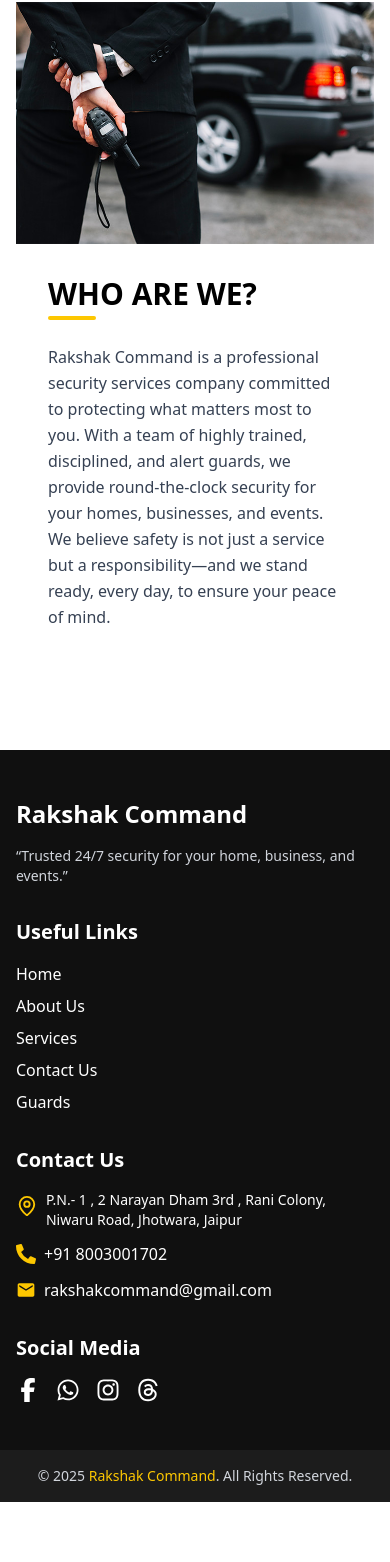
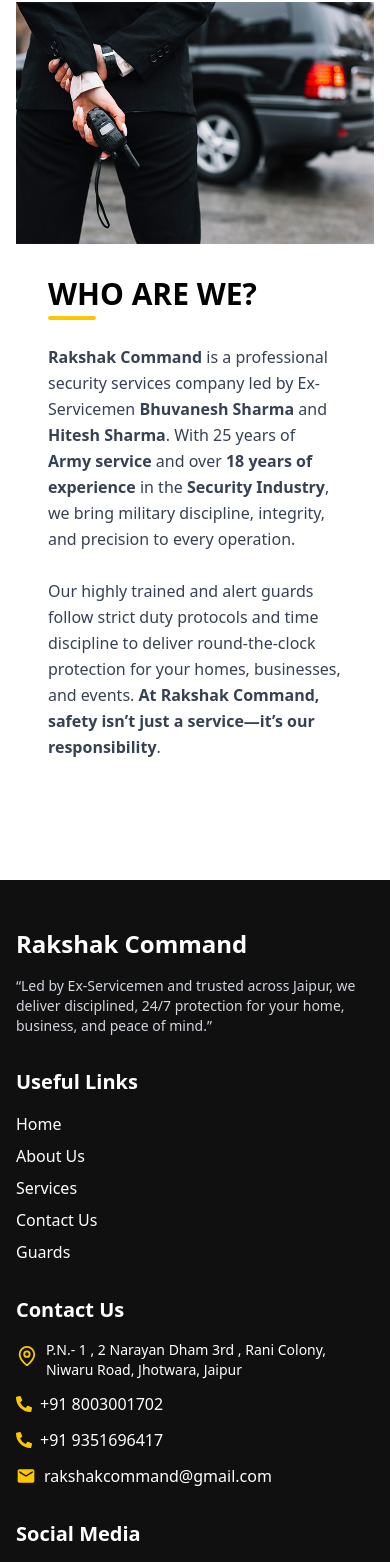
Before and after one commit to himanshijangid/Rakshak_command, a React (Vite) app: page /about in a window 390 px wide. Shown: the part 126-1688 px from the top of the page. Before the commit the page ends 1628 px from the top, so only its background shows below. Built offline with nearby package versions, Linux system fonts and the light colour scheme.

Commit message:
phone number added

```diff
--- a/src/components/footer.jsx
+++ b/src/components/footer.jsx
@@ -30,7 +30,7 @@
                 Rakshak Command
               </Link>
               <p className="text-gray-300 text-sm">
-                “Trusted 24/7 security for your home, business, and events.”
+                “Led by Ex-Servicemen and trusted across Jaipur, we deliver disciplined, 24/7 protection for your home, business, and peace of mind.”
               </p>
             </div>
 
@@ -86,8 +86,15 @@
                   href="tel:+918003001702"
                   className="flex items-center hover:text-yellow-400"
                 >
-                  <FaPhoneAlt className="w-5 h-5 mr-2 text-yellow-400" /> +91
+                  <FaPhoneAlt className="w-4 h-4 mr-2 text-yellow-400" /> +91
                   8003001702
+                </a>
+                <a
+                  href="tel:+919351696417"
+                  className="flex items-center hover:text-yellow-400"
+                >
+                  <FaPhoneAlt className="w-4 h-4 mr-2 text-yellow-400" /> +91
+                 9351696417
                 </a>
                 <a
                   href="mailto:rakshakcommand@gmail.com"
--- a/src/pages/about.jsx
+++ b/src/pages/about.jsx
@@ -26,12 +26,9 @@
               </h2>
             </div>
             <p className="text-gray-700 leading-relaxed mb-6">
-              Rakshak Command is a professional security services company
-              committed to protecting what matters most to you. With a team of
-              highly trained, disciplined, and alert guards, we provide
-              round-the-clock security for your homes, businesses, and events.
-              We believe safety is not just a service but a responsibility—and
-              we stand ready, every day, to ensure your peace of mind.
+              <b>Rakshak Command </b> is a professional security services company led by Ex-Servicemen <b>Bhuvanesh Sharma</b> and <b>Hitesh Sharma</b>. With 25 years of <b>Army service</b> and over <b>18 years of experience</b> in the <b>Security Industry</b>, we bring military discipline, integrity, and precision to every operation.<br></br><br></br>
+
+Our highly trained and alert guards follow strict duty protocols and time discipline to deliver round-the-clock protection for your homes, businesses, and events. <b>At Rakshak Command, safety isn’t just a service—it’s our responsibility</b>.
             </p>
 
           </div>
```
